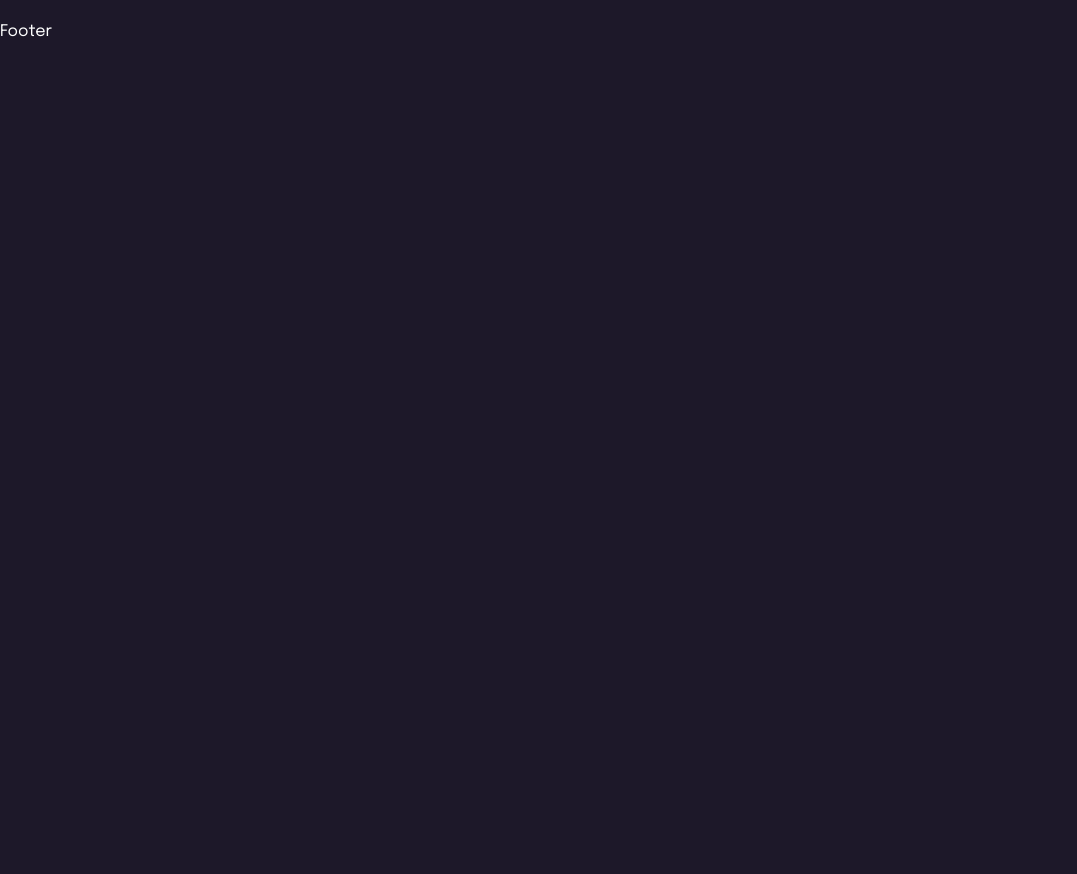
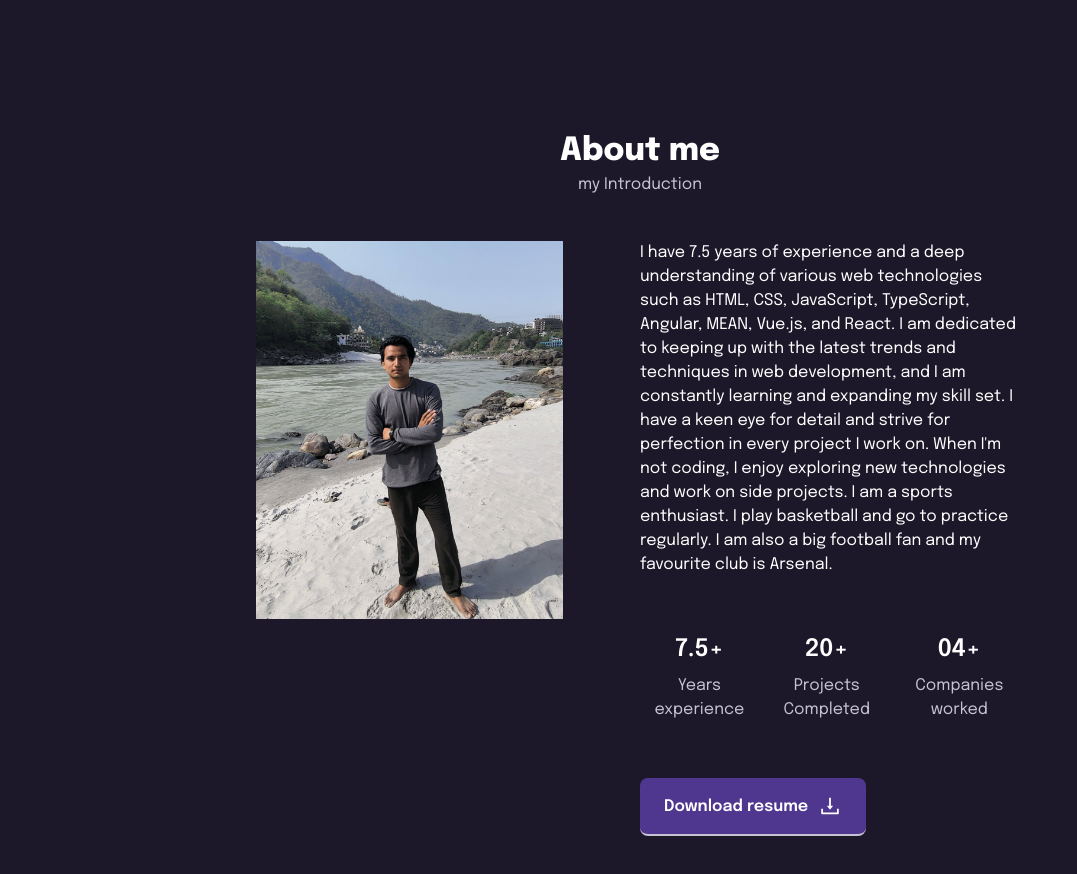
Before and after one commit to 9ovindyadav/9ovindyadav, a React (Vite) app: page / in a window 1280 px wide. Shown: the part 560-1434 px from the top of the page, without its empty margins (0-1077 px from the left). Before the commit the page ends 800 px from the top, so only its background shows below. Built offline with nearby package versions, Linux system fonts and the light colour scheme.

Commit message:
about page

```diff
--- a/src/Pages/Home.jsx
+++ b/src/Pages/Home.jsx
@@ -1,7 +1,9 @@
 import {GrLinkedinOption} from "react-icons/gr"
 import {BsGithub} from "react-icons/bs"
 import {FaTelegramPlane} from "react-icons/fa"
+import {AiOutlineDownload} from "react-icons/ai"
 import Photo from "../assets/govind.png"
+import AboutPhoto from "../assets/about.jpg"
 import "../scss/home.scss"
 
 export const Home = () => {
@@ -24,6 +26,41 @@ export const Home = () => {
           <img src={Photo} alt="Govind" />
         </div>
       </div>
+
+      <About />
     </div>
   )
 }
+
+const About = ()=>{
+  return (
+    <div className="about">
+        <h1>About me</h1>
+        <p className="my-intro">my Introduction</p>
+        <div className="main">
+          <img src={AboutPhoto} alt="" />
+          <div className="text">
+            <p>I have 7.5 years of experience and a deep understanding of various web technologies such as HTML, CSS, JavaScript, TypeScript, Angular, MEAN, Vue.js, and React.
+               I am dedicated to keeping up with the latest trends and techniques in web development, and I am constantly learning and expanding my skill set. I have a keen eye for detail and strive for perfection in every project I work on.
+               When I'm not coding, I enjoy exploring new technologies and work on side projects. I am a sports enthusiast. I play basketball and go to practice regularly. I am also a big football fan and my favourite club is Arsenal.
+            </p>
+            <div className="expe">
+              <div className="years">
+              <h3>7.5+</h3>
+              <p>Years experience</p>
+              </div>
+              <div className="years">
+              <h3>20+</h3>
+              <p>Projects Completed</p>
+              </div>
+              <div className="years">
+              <h3>04+</h3>
+              <p>Companies worked</p>
+              </div>
+            </div>
+            <button className="btn">Download resume <AiOutlineDownload /></button>
+          </div>
+        </div>
+      </div>
+  )
+}
--- a/src/scss/home.scss
+++ b/src/scss/home.scss
@@ -2,6 +2,7 @@
     padding: 3em 6em;
     @media (max-width:900px) {
         padding: 1em;
+        width: 100%;
     }
     .intro{
         display: flex;
@@ -81,4 +82,82 @@
             }
         }
     }
+
+
+    .about{
+        margin: 10em 0;
+
+        @media (max-width:900px) {
+            margin: 5em 0;
+        }
+        h1,p{ text-align: center;}
+        .my-intro{color: var(--text-c-grey); margin-top: 0.5em;}
+        .main{
+            display: flex;
+            justify-content: space-between;
+            align-items: start;
+            margin: 3em 10em;
+            @media (max-width:900px){
+                flex-direction: column;
+                align-items: center;
+                margin: 4em 0 ;
+            }
+            img{
+                width: 40%;
+                object-fit: contain;
+                @media (max-width:900px){
+                    width: 70%;
+                }
+            }
+            .text{
+                width: 50%;
+                @media (max-width:900px) {
+                    width: 70%;
+                    margin-top: 3em;
+                }
+                p{
+                    text-align: left;
+                    line-height: 1.5;
+                }
+                .expe{
+                    display: flex;
+                    margin: 3em 0;
+
+                   p,h3{
+                    text-align: center;
+                    margin: 0.5em 0;
+                   }
+                   h3{
+                    font-size: 1.5em;
+                    font-weight: 600;
+                   }
+                   p{
+                    color: var(--text-c-grey);
+                   }
+                }
+
+                button{
+                    background-color: var(--text-c-active);
+                    font-size: 1em;
+                    font-weight: 600;
+                    padding: 1em 1.5em;
+                    border: none;
+                    outline: none;
+                    border-radius: 0.5em;
+                    color: var(--text-color);
+                    border-bottom: 2px solid var(--text-c-grey);
+                    display: flex;
+                    align-items: center;
+                    gap: 10px;
+                    svg{
+                      font-size: 1.5em;
+                    }
+                }
+                button:active{
+                    transform: translateY(2px);
+                }
+            }
+        }
+
+    }
 }
```
Also changed, not shown: src/assets/about.jpg (added).
